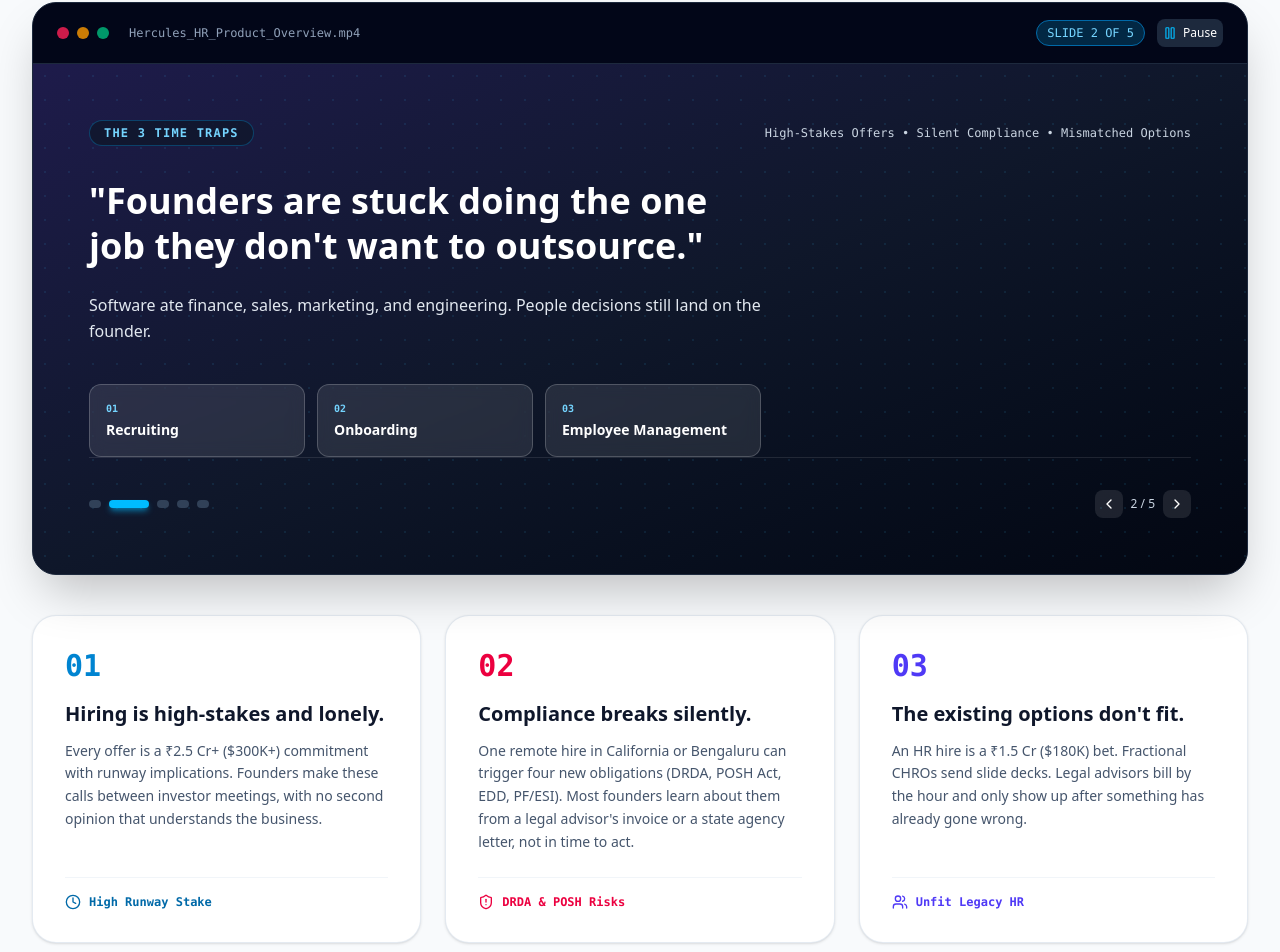
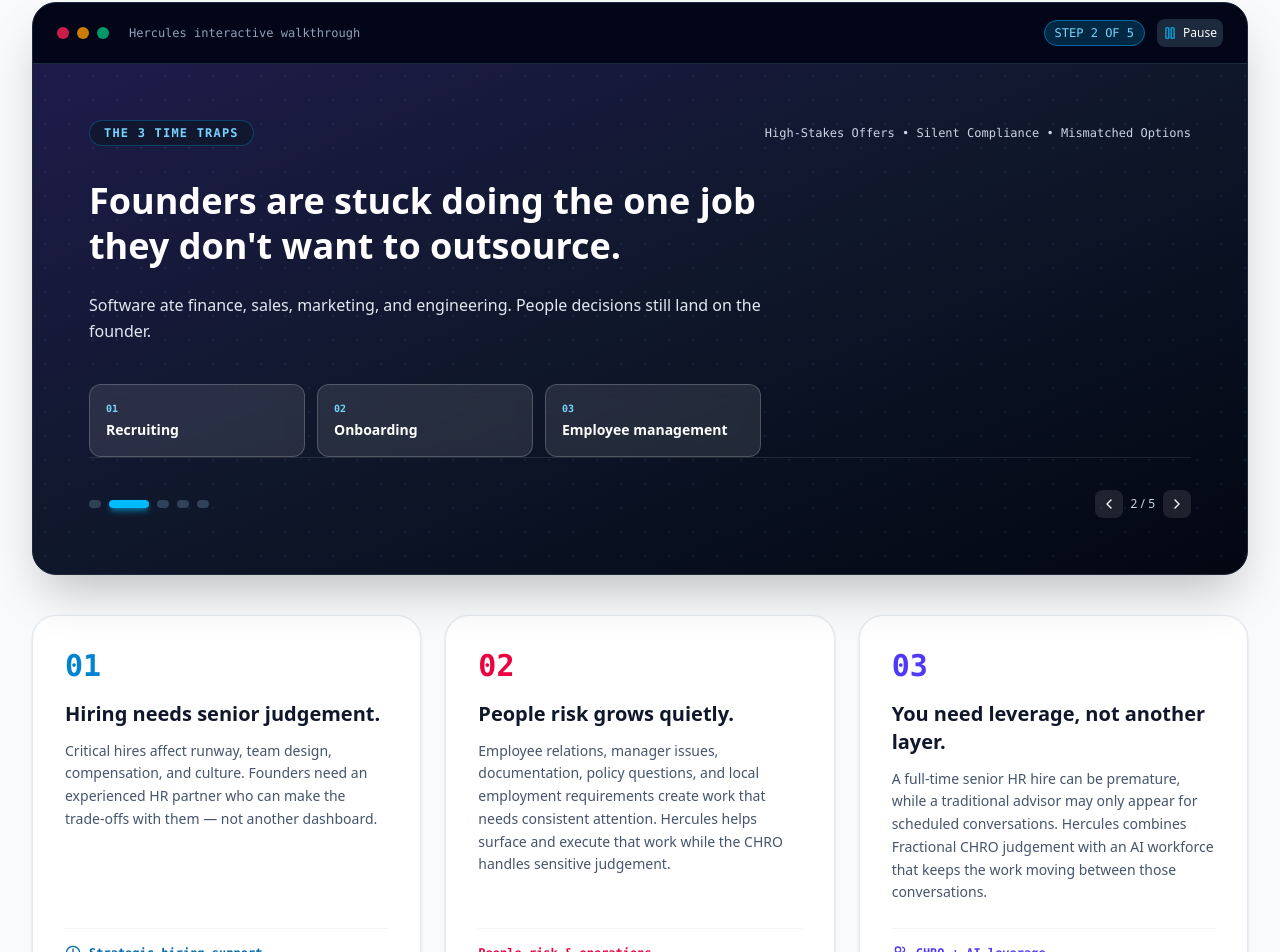
Before and after one commit to mnijhara/Hercules, a React (Vite) app: page / in a window 1280 px wide. Shown: the part 1617-2569 px from the top of the page. Built offline with nearby package versions, Linux system fonts and the light colour scheme.

Commit message:
Refine founder problem narrative and remove unsupported claims

```diff
--- a/src/components/ProblemSection.tsx
+++ b/src/components/ProblemSection.tsx
@@ -1,21 +1,18 @@
 import React, { useState, useEffect } from 'react';
-import { VIDEO_DEMO_SLIDES, FOUNDER_TIME_TRAPS } from '../data/herculesData';
-import { Play, Pause, ChevronRight, ChevronLeft, Clock, Users, ShieldAlert, Sparkles, AlertCircle, ArrowRight, CheckCircle2 } from 'lucide-react';
+import { VIDEO_DEMO_SLIDES } from '../data/herculesData';
+import { Play, Pause, ChevronRight, ChevronLeft, Clock, Users, Sparkles, AlertCircle, ArrowRight } from 'lucide-react';
 
 interface ProblemSectionProps {
   onOpenVideoDemo: () => void;
   onOpenAddSlackModal: () => void;
 }
 
-export const ProblemSection: React.FC<ProblemSectionProps> = ({
-  onOpenVideoDemo,
-  onOpenAddSlackModal,
-}) => {
+export const ProblemSection: React.FC<ProblemSectionProps> = ({ onOpenAddSlackModal }) => {
   const [activeSlideIndex, setActiveSlideIndex] = useState(0);
   const [isPlaying, setIsPlaying] = useState(true);
 
   useEffect(() => {
-    if (!isPlaying) return;
+    if (!isPlaying || VIDEO_DEMO_SLIDES.length === 0) return;
     const timer = setInterval(() => {
       setActiveSlideIndex((prev) => (prev + 1) % VIDEO_DEMO_SLIDES.length);
     }, 5000);
@@ -24,10 +21,11 @@
 
   const currentSlide = VIDEO_DEMO_SLIDES[activeSlideIndex];
 
+  if (!currentSlide) return null;
+
   return (
     <section id="the-problem" className="py-12 sm:py-16 bg-slate-50 border-b border-slate-200 relative overflow-hidden">
       <div className="max-w-7xl mx-auto px-4 sm:px-6 lg:px-8">
-        {/* Header from Screenshot */}
         <div className="max-w-3xl mb-8 sm:mb-10">
           <div className="inline-flex items-center gap-2 text-sky-700 text-xs font-bold uppercase tracking-[0.2em] mb-3 bg-sky-50 px-3 py-1 rounded-full border border-sky-200">
             <AlertCircle className="w-4 h-4 text-sky-600" />
@@ -37,30 +35,28 @@
             Founders are stuck doing the one job they don't want to outsource.
           </h2>
           <p className="text-base sm:text-lg text-slate-600 font-normal leading-relaxed">
-            Software ate finance, sales, marketing, and engineering. People decisions still land on the founder — and the only "help" available is hiring the very thing founders are trying to avoid.
+            Finance, sales, marketing, and engineering have specialist systems and leaders. People decisions still land on the founder — often before the company is ready for a full-time senior HR function.
           </p>
         </div>
 
-        {/* Interactive Video Showcase reproducing the exact video sequence! */}
         <div className="bg-slate-900 border border-slate-800 rounded-3xl overflow-hidden shadow-2xl mb-10 relative text-white">
-          {/* Top Player Header */}
           <div className="bg-slate-950 px-6 py-4 border-b border-slate-800 flex items-center justify-between">
             <div className="flex items-center gap-2">
               <span className="w-3 h-3 rounded-full bg-rose-500/80 inline-block" />
               <span className="w-3 h-3 rounded-full bg-amber-500/80 inline-block" />
               <span className="w-3 h-3 rounded-full bg-emerald-500/80 inline-block" />
               <span className="ml-3 font-mono text-xs text-slate-400 hidden sm:inline">
-                Hercules_HR_Product_Overview.mp4
+                Hercules interactive walkthrough
               </span>
             </div>
-
-            {/* Slide step indicator */}
             <div className="flex items-center gap-3">
               <span className="text-xs font-mono text-sky-300 bg-sky-900/50 px-2.5 py-1 rounded-full border border-sky-700">
-                SLIDE {currentSlide.id} OF {VIDEO_DEMO_SLIDES.length}
+                STEP {currentSlide.id} OF {VIDEO_DEMO_SLIDES.length}
               </span>
               <button
+                type="button"
                 onClick={() => setIsPlaying(!isPlaying)}
+                aria-label={isPlaying ? 'Pause walkthrough' : 'Play walkthrough'}
                 className="p-1.5 rounded-lg bg-slate-800 hover:bg-slate-700 text-white text-xs font-medium flex items-center gap-1.5 transition-colors"
               >
                 {isPlaying ? <Pause className="w-3.5 h-3.5 text-sky-400" /> : <Play className="w-3.5 h-3.5 text-sky-400" />}
@@ -69,12 +65,9 @@
             </div>
           </div>
 
-          {/* Player Main Screen */}
           <div className={`p-8 sm:p-14 min-h-[380px] sm:min-h-[440px] flex flex-col justify-between bg-gradient-to-br ${currentSlide.videoPlaceholderBg} relative transition-all duration-500`}>
-            {/* Subtle Overlay Grid */}
             <div className="absolute inset-0 bg-[radial-gradient(#38bdf8_1px,transparent_1px)] [background-size:24px_24px] opacity-10 pointer-events-none" />
 
-            {/* Slide Header / Badge */}
             <div className="relative z-10 flex items-center justify-between mb-8">
               <span className="text-xs font-mono font-bold tracking-widest text-sky-300 uppercase bg-slate-900/80 border border-sky-500/30 px-3.5 py-1 rounded-full">
                 {currentSlide.caption}
@@ -84,70 +77,64 @@
               </span>
             </div>
 
-            {/* Slide Dynamic Content */}
             <div className="relative z-10 max-w-2xl my-auto space-y-6">
               <h3 className="text-2xl sm:text-4xl font-extrabold text-white leading-tight">
-                "{currentSlide.title}"
+                {currentSlide.title}
               </h3>
-
               <p className="text-sm sm:text-base text-slate-200 font-light leading-relaxed">
                 {currentSlide.subtitle}
               </p>
 
-              {/* Special rendering for Slide 2 time cards as seen in video! */}
               {currentSlide.id === 2 && (
                 <div className="grid grid-cols-1 sm:grid-cols-3 gap-3 pt-4 animate-in fade-in">
-                  <div className="p-4 rounded-xl bg-white/10 border border-white/20 backdrop-blur-sm">
-                    <span className="text-[10px] font-mono text-sky-300 font-bold block mb-1">01</span>
-                    <span className="text-sm font-bold text-white block">Recruiting</span>
-                  </div>
-                  <div className="p-4 rounded-xl bg-white/10 border border-white/20 backdrop-blur-sm">
-                    <span className="text-[10px] font-mono text-sky-300 font-bold block mb-1">02</span>
-                    <span className="text-sm font-bold text-white block">Onboarding</span>
-                  </div>
-                  <div className="p-4 rounded-xl bg-white/10 border border-white/20 backdrop-blur-sm">
-                    <span className="text-[10px] font-mono text-sky-300 font-bold block mb-1">03</span>
-                    <span className="text-sm font-bold text-white block">Employee Management</span>
-                  </div>
+                  {['Recruiting', 'Onboarding', 'Employee management'].map((item, index) => (
+                    <div key={item} className="p-4 rounded-xl bg-white/10 border border-white/20 backdrop-blur-sm">
+                      <span className="text-[10px] font-mono text-sky-300 font-bold block mb-1">0{index + 1}</span>
+                      <span className="text-sm font-bold text-white block">{item}</span>
+                    </div>
+                  ))}
                 </div>
               )}
 
-              {/* Special rendering for Slide 5 CTA as seen in video! */}
               {currentSlide.id === 5 && (
                 <div className="pt-4">
                   <button
+                    type="button"
                     onClick={onOpenAddSlackModal}
                     className="px-8 py-3.5 rounded-full bg-sky-400 hover:bg-sky-300 text-slate-950 font-extrabold text-sm shadow-xl shadow-cyan-500/30 hover:scale-105 transition-transform flex items-center gap-2"
                   >
-                    <span>See how it works</span>
+                    <span>Explore the AI workforce</span>
                     <ArrowRight className="w-4 h-4" />
                   </button>
                 </div>
               )}
             </div>
 
-            {/* Slide Controls & Progress Bar */}
             <div className="relative z-10 pt-8 border-t border-white/10 flex flex-col sm:flex-row items-center justify-between gap-4">
-              <div className="flex items-center gap-2 w-full sm:w-auto">
-                {VIDEO_DEMO_SLIDES.map((_, idx) => (
+              <div className="flex items-center gap-2 w-full sm:w-auto" role="tablist" aria-label="Walkthrough steps">
+                {VIDEO_DEMO_SLIDES.map((slide, idx) => (
                   <button
-                    key={idx}
+                    key={slide.id}
+                    type="button"
                     onClick={() => {
                       setActiveSlideIndex(idx);
                       setIsPlaying(false);
                     }}
+                    aria-label={`Show walkthrough step ${idx + 1}`}
+                    aria-current={activeSlideIndex === idx ? 'step' : undefined}
                     className={`h-2 rounded-full transition-all ${
                       activeSlideIndex === idx
                         ? 'w-10 bg-sky-400 shadow-md shadow-sky-400/50'
                         : 'w-3 bg-slate-700 hover:bg-slate-500'
                     }`}
-                    title={`Jump to slide ${idx + 1}`}
                   />
                 ))}
               </div>
 
               <div className="flex items-center gap-2 text-xs font-medium text-slate-300">
                 <button
+                  type="button"
+                  aria-label="Previous walkthrough step"
                   onClick={() => setActiveSlideIndex((prev) => (prev > 0 ? prev - 1 : VIDEO_DEMO_SLIDES.length - 1))}
                   className="p-1.5 rounded-lg bg-white/10 hover:bg-white/20 text-white"
                 >
@@ -155,6 +142,8 @@
                 </button>
                 <span>{activeSlideIndex + 1} / {VIDEO_DEMO_SLIDES.length}</span>
                 <button
+                  type="button"
+                  aria-label="Next walkthrough step"
                   onClick={() => setActiveSlideIndex((prev) => (prev + 1) % VIDEO_DEMO_SLIDES.length)}
                   className="p-1.5 rounded-lg bg-white/10 hover:bg-white/20 text-white"
                 >
@@ -165,59 +154,45 @@
           </div>
         </div>
 
-        {/* 3 Core Problem Cards */}
         <div className="grid grid-cols-1 md:grid-cols-3 gap-6">
           <div className="p-8 rounded-3xl bg-white border border-slate-200/90 hover:border-sky-300 shadow-sm transition-all flex flex-col justify-between group">
             <div>
-              <div className="text-3xl font-black font-mono text-sky-600 mb-4 group-hover:scale-105 transition-transform">
-                01
-              </div>
-              <h3 className="text-xl font-extrabold text-slate-900 mb-3">
-                Hiring is high-stakes and lonely.
-              </h3>
+              <div className="text-3xl font-black font-mono text-sky-600 mb-4">01</div>
+              <h3 className="text-xl font-extrabold text-slate-900 mb-3">Hiring needs senior judgement.</h3>
               <p className="text-sm text-slate-600 leading-relaxed font-normal">
-                Every offer is a ₹2.5 Cr+ ($300K+) commitment with runway implications. Founders make these calls between investor meetings, with no second opinion that understands the business.
+                Critical hires affect runway, team design, compensation, and culture. Founders need an experienced HR partner who can make the trade-offs with them — not another dashboard.
               </p>
             </div>
             <div className="mt-6 pt-4 border-t border-slate-100 flex items-center gap-2 text-xs font-mono font-bold text-sky-700">
               <Clock className="w-4 h-4" />
-              <span>High Runway Stake</span>
+              <span>Strategic hiring support</span>
             </div>
           </div>
 
           <div className="p-8 rounded-3xl bg-white border border-slate-200/90 hover:border-sky-300 shadow-sm transition-all flex flex-col justify-between group">
             <div>
-              <div className="text-3xl font-black font-mono text-rose-600 mb-4 group-hover:scale-105 transition-transform">
-                02
-              </div>
-              <h3 className="text-xl font-extrabold text-slate-900 mb-3">
-                Compliance breaks silently.
-              </h3>
+              <div className="text-3xl font-black font-mono text-rose-600 mb-4">02</div>
+              <h3 className="text-xl font-extrabold text-slate-900 mb-3">People risk grows quietly.</h3>
               <p className="text-sm text-slate-600 leading-relaxed font-normal">
-                One remote hire in California or Bengaluru can trigger four new obligations (DRDA, POSH Act, EDD, PF/ESI). Most founders learn about them from a legal advisor's invoice or a state agency letter, not in time to act.
+                Employee relations, manager issues, documentation, policy questions, and local employment requirements create work that needs consistent attention. Hercules helps surface and execute that work while the CHRO handles sensitive judgement.
               </p>
             </div>
             <div className="mt-6 pt-4 border-t border-slate-100 flex items-center gap-2 text-xs font-mono font-bold text-rose-600">
-              <ShieldAlert className="w-4 h-4" />
-              <span>DRDA & POSH Risks</span>
+              <span>People risk & operations</span>
             </div>
           </div>
 
           <div className="p-8 rounded-3xl bg-white border border-slate-200/90 hover:border-sky-300 shadow-sm transition-all flex flex-col justify-between group">
             <div>
-              <div className="text-3xl font-black font-mono text-indigo-600 mb-4 group-hover:scale-105 transition-transform">
-                03
-              </div>
-              <h3 className="text-xl font-extrabold text-slate-900 mb-3">
-                The existing options don't fit.
-              </h3>
+              <div className="text-3xl font-black font-mono text-indigo-600 mb-4">03</div>
+              <h3 className="text-xl font-extrabold text-slate-900 mb-3">You need leverage, not another layer.</h3>
               <p className="text-sm text-slate-600 leading-relaxed font-normal">
-                An HR hire is a ₹1.5 Cr ($180K) bet. Fractional CHROs send slide decks. Legal advisors bill by the hour and only show up after something has already gone wrong.
+                A full-time senior HR hire can be premature, while a traditional advisor may only appear for scheduled conversations. Hercules combines Fractional CHRO judgement with an AI workforce that keeps the work moving between those conversations.
               </p>
             </div>
             <div className="mt-6 pt-4 border-t border-slate-100 flex items-center gap-2 text-xs font-mono font-bold text-indigo-600">
               <Users className="w-4 h-4" />
-              <span>Unfit Legacy HR</span>
+              <span>CHRO + AI leverage</span>
             </div>
           </div>
         </div>
```
